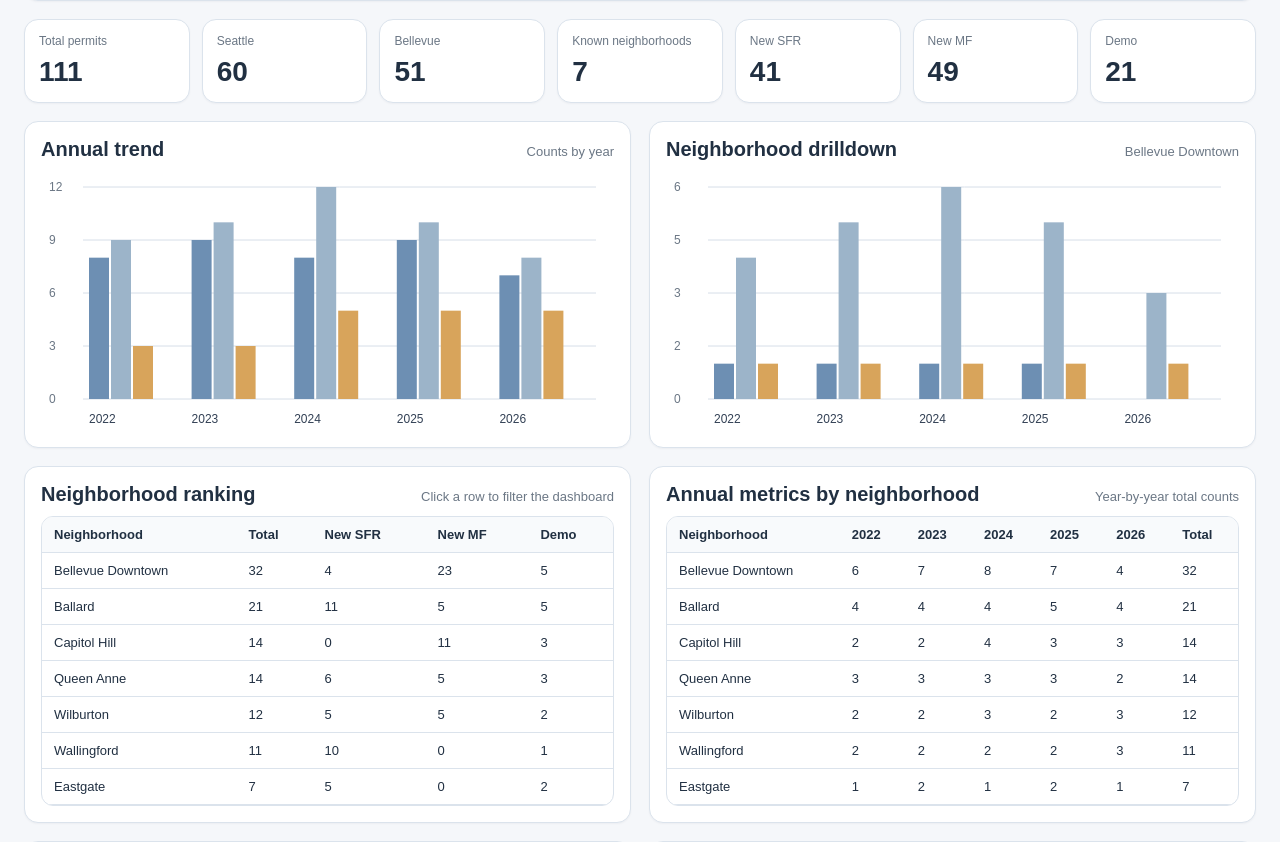
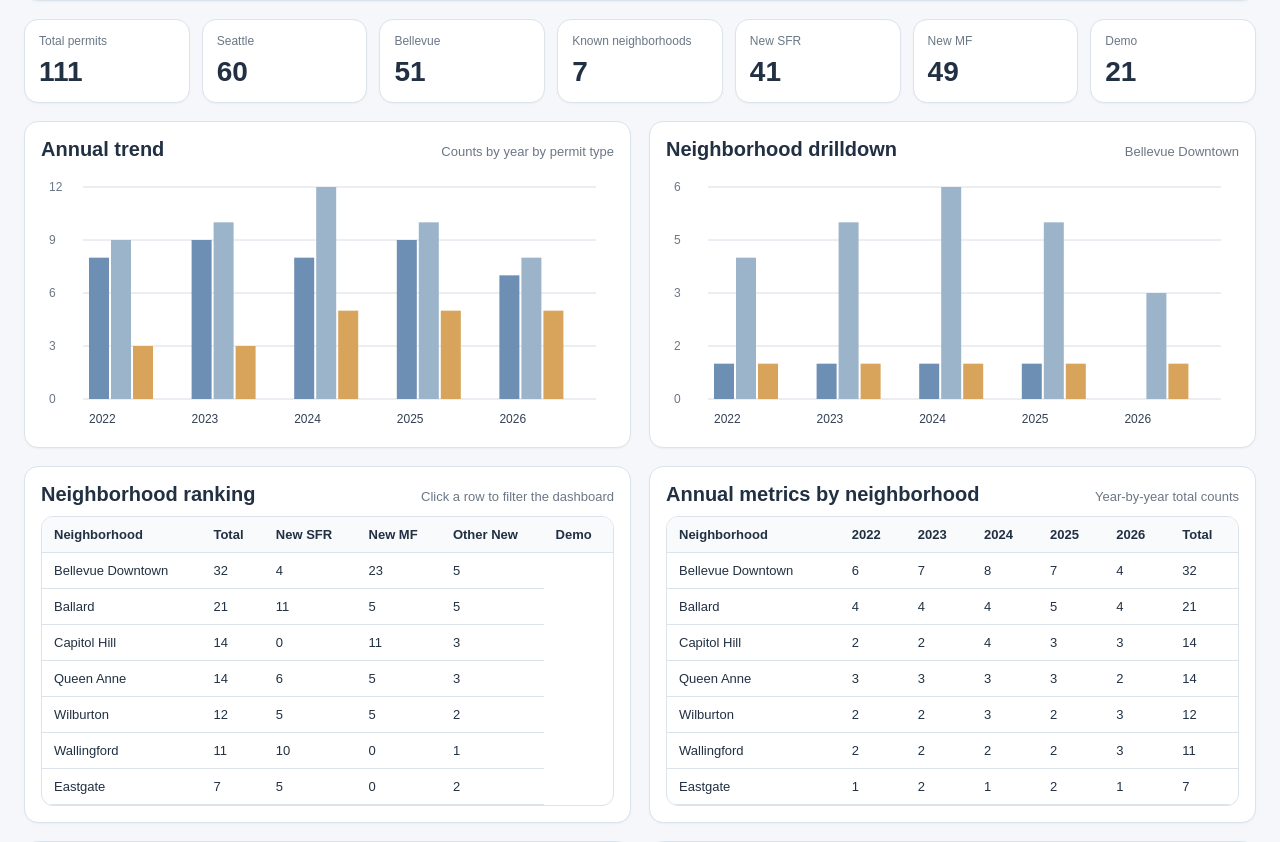
Before and after one commit to kauweg/permits-dashboard, a Flask app: page / in a window 1280 px wide. Shown: the part 333-1175 px from the top of the page. Run offline with Flask 3, Linux system fonts and the light colour scheme.

Commit message:
Add files via upload

```diff
--- a/templates/index.html
+++ b/templates/index.html
@@ -75,8 +75,9 @@
       <div class="panel">
         <div class="panel-head">
           <h2>Annual trend</h2>
-          <div class="muted">Counts by year</div>
+          <div class="muted">Counts by year by permit type</div>
         </div>
+        <div id="annualLegend" class="chart-legend"></div>
         <canvas id="annualChart" height="240"></canvas>
       </div>
       <div class="panel">
@@ -84,6 +85,7 @@
           <h2>Neighborhood drilldown</h2>
           <div id="drilldownTitle" class="muted">Select a neighborhood row below</div>
         </div>
+        <div id="drilldownLegend" class="chart-legend"></div>
         <canvas id="drilldownChart" height="240"></canvas>
       </div>
     </section>
@@ -97,7 +99,7 @@
         <div class="table-wrap tall">
           <table id="neighborhoodTable">
             <thead>
-              <tr><th>Neighborhood</th><th>Total</th><th>New SFR</th><th>New MF</th><th>Demo</th></tr>
+              <tr><th>Neighborhood</th><th>Total</th><th>New SFR</th><th>New MF</th><th>Other New</th><th>Demo</th></tr>
             </thead>
             <tbody></tbody>
           </table>
```
